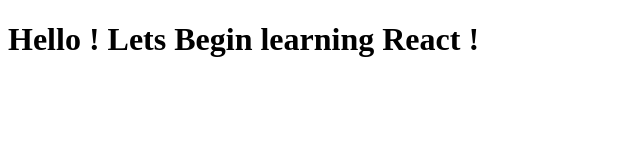
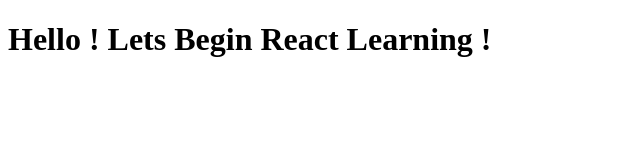
Before and after one commit to Snagsvkrv/react-dev, a plain HTML site: page index.html in a window 1280 px wide. Shown: the whole page, without its empty margins (0-640 px from the left). Drawn offline with nearby package versions, Linux system fonts and the light colour scheme.

Commit message:
First react code

```diff
--- a/index.html
+++ b/index.html
@@ -5,13 +5,14 @@
     <title>React Dev</title>
 </head>
 <body>
-    <div id="root">
-        <script>
-            const heading = document.createElement("h1")
-            heading.innerHTML = "Hello ! Lets Begin learning React !"
-            const root = document.getElementById("root")
-            root.appendChild(heading)
-        </script>
-    </div>
+<div id="root">
+    <script crossorigin src="https://unpkg.com/react@18/umd/react.development.js"></script>
+    <script crossorigin src="https://unpkg.com/react-dom@18/umd/react-dom.development.js"></script>
+    <script>
+        const heading = React.createElement("h1", {}, "Hello ! Lets Begin React Learning !")
+        const root = ReactDOM.createRoot(document.getElementById("root"))
+        root.render(heading)
+    </script>
+</div>
 </body>
 </html>
```
Also changed, not shown: README.md (added).
